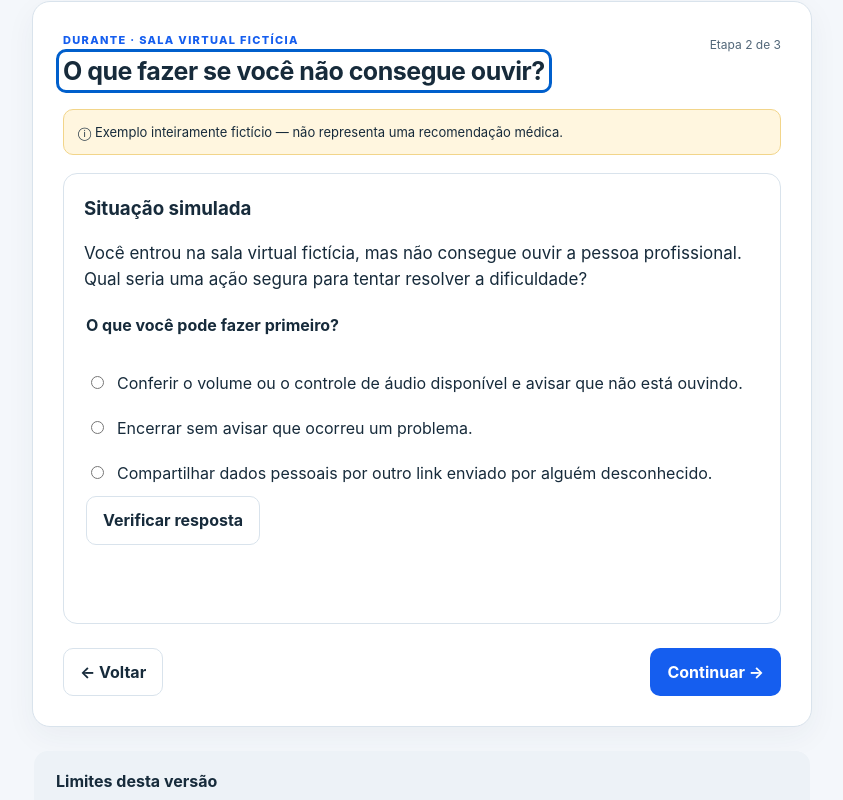
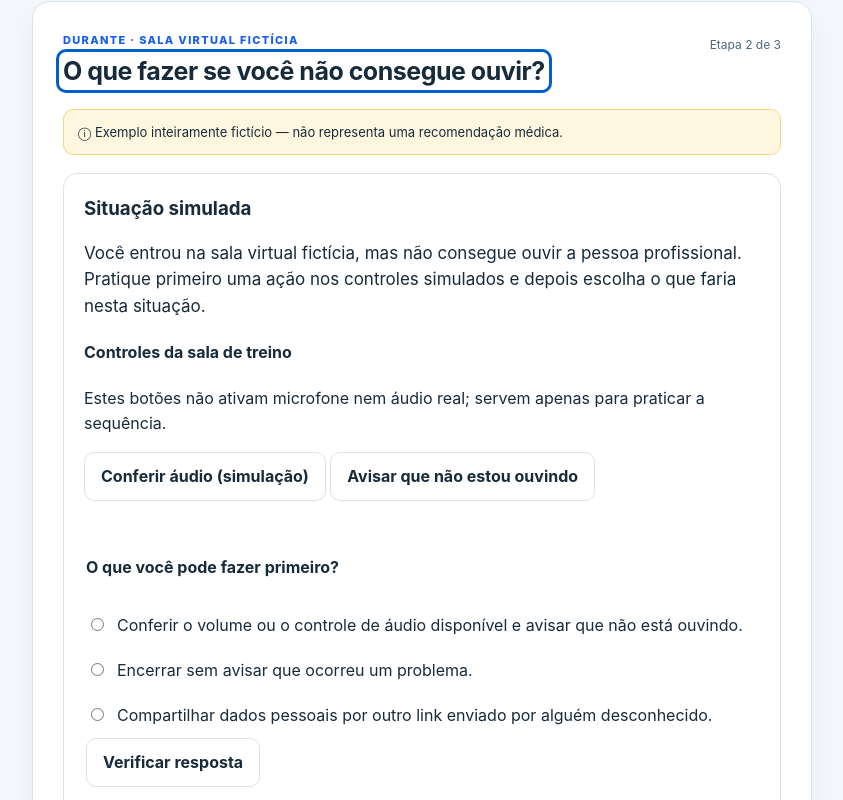
Before and after one commit to pablopcdossantos2-sys/repositorio-repo, a website: page produto/index.html in a window 1280 px wide. Both pictures are taken after a click on the button "Continuar →". Shown: the part 479-1279 px from the top of the page, without its empty margins (218-1061 px from the left). Drawn offline with Linux system fonts and the light colour scheme.

Commit message:
Add interactive fictional room controls to teleconsult simulator

```diff
--- a/produto/index.html
+++ b/produto/index.html
@@ -56,7 +56,16 @@
       <div class="fictional-banner"><span aria-hidden="true">ⓘ</span> Exemplo inteiramente fictício — não representa uma recomendação médica.</div>
       <article class="guidance-card">
         <h3>Situação simulada</h3>
-        <p>Você entrou na sala virtual fictícia, mas não consegue ouvir a pessoa profissional. Qual seria uma ação segura para tentar resolver a dificuldade?</p>
+        <p>Você entrou na sala virtual fictícia, mas não consegue ouvir a pessoa profissional. Pratique primeiro uma ação nos controles simulados e depois escolha o que faria nesta situação.</p>
+        <div class="simulation-card" aria-label="Controles fictícios da sala virtual">
+          <h4>Controles da sala de treino</h4>
+          <p>Estes botões não ativam microfone nem áudio real; servem apenas para praticar a sequência.</p>
+          <div class="simulation-actions">
+            <button class="button secondary" id="simulate-audio" type="button">Conferir áudio (simulação)</button>
+            <button class="button secondary" id="simulate-help" type="button">Avisar que não estou ouvindo</button>
+          </div>
+          <p class="feedback" id="room-feedback" aria-live="polite"></p>
+        </div>
         <fieldset class="understand-check">
           <legend>O que você pode fazer primeiro?</legend>
           <label class="choice"><input type="radio" name="understanding" value="correct"> Conferir o volume ou o controle de áudio disponível e avisar que não está ouvindo.</label>
```
